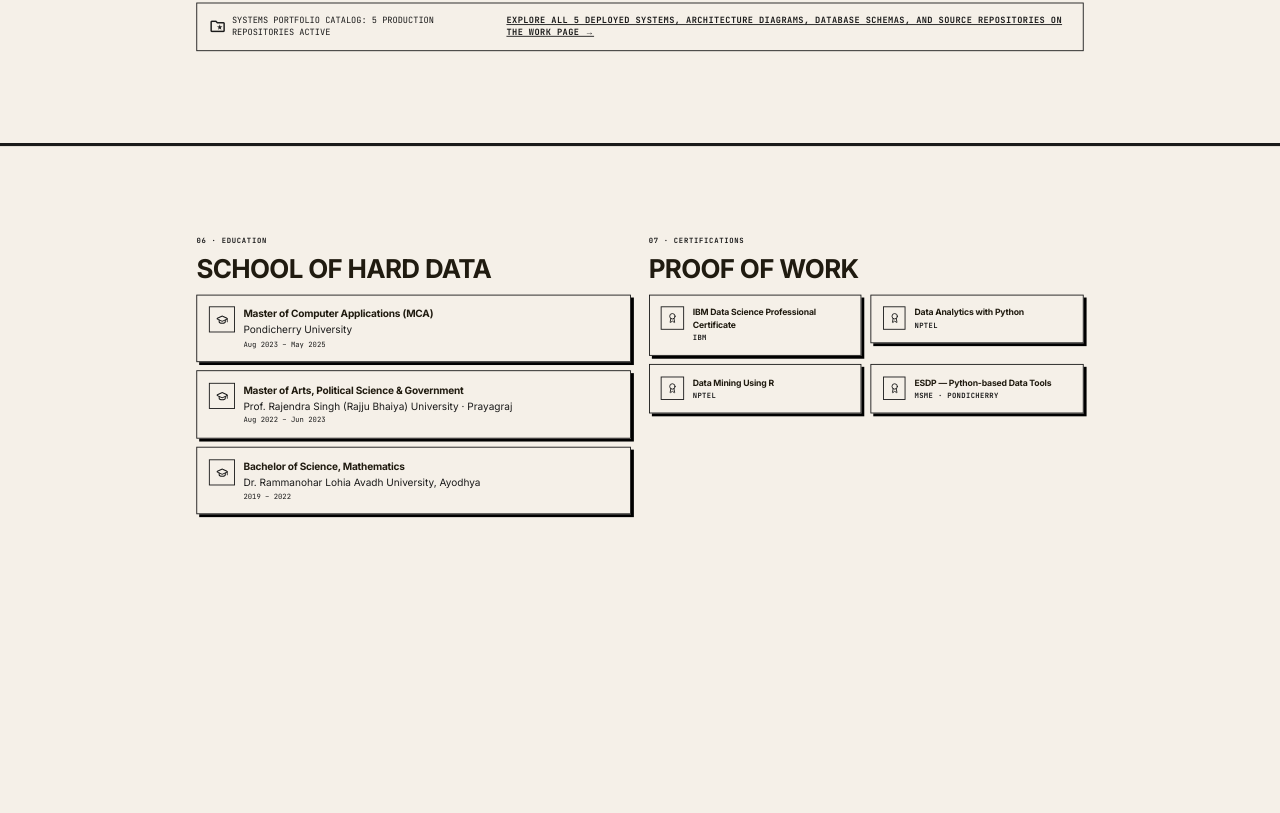
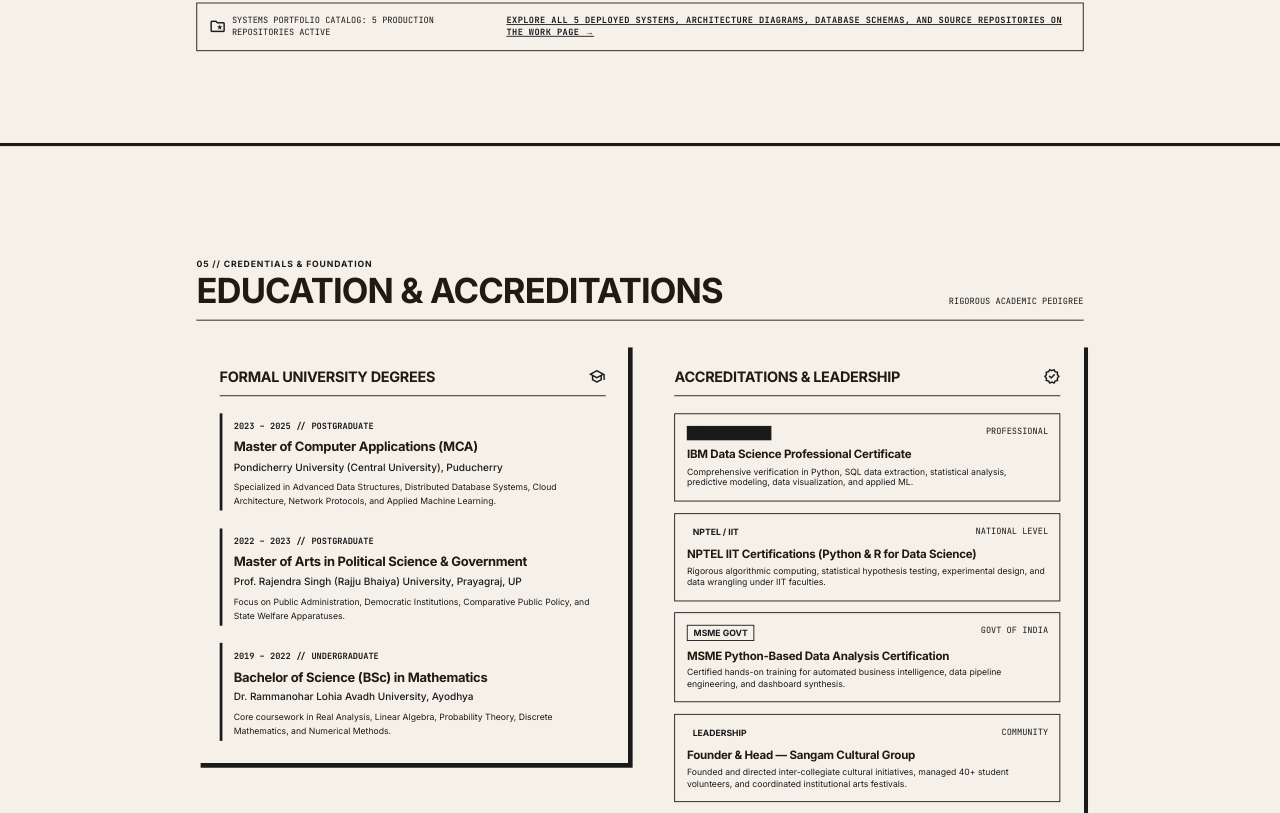
Before and after one commit to adityapandey2002/Portfolio, a Next.js app: page / in a window 1280 px wide. Shown: the part 3627-4440 px from the top of the page. Built offline with nearby package versions, Linux system fonts and the light colour scheme.

Commit message:
feat: Education section matches design - degrees + accreditations with leadership

```diff
--- a/src/components/sections/Education.tsx
+++ b/src/components/sections/Education.tsx
@@ -3,81 +3,126 @@
 import { useRef } from 'react';
 import { motion, useInView } from 'framer-motion';
 import { GraduationCap, Award } from 'lucide-react';
-import { education, certs } from '@/lib/data/skills';
 import { Section } from '@/components/ui/Section';
-import { Card } from '@/components/ui/Card';
-import { Chip } from '@/components/ui/Chip';
+
+const DEGREES = [
+  {
+    num: '01',
+    period: '2023 – 2025 // POSTGRADUATE',
+    accent: 'text-secondary dark:text-vermilion',
+    degree: 'Master of Computer Applications (MCA)',
+    school: 'Pondicherry University (Central University), Puducherry',
+    desc: 'Specialized in Advanced Data Structures, Distributed Database Systems, Cloud Architecture, Network Protocols, and Applied Machine Learning.',
+  },
+  {
+    num: '02',
+    period: '2022 – 2023 // POSTGRADUATE',
+    accent: 'text-tertiary dark:text-electric-blue',
+    degree: 'Master of Arts in Political Science & Government',
+    school: 'Prof. Rajendra Singh (Rajju Bhaiya) University, Prayagraj, UP',
+    desc: 'Focus on Public Administration, Democratic Institutions, Comparative Public Policy, and State Welfare Apparatuses.',
+  },
+  {
+    num: '03',
+    period: '2019 – 2022 // UNDERGRADUATE',
+    accent: 'text-primary dark:text-white',
+    degree: 'Bachelor of Science (BSc) in Mathematics',
+    school: 'Dr. Rammanohar Lohia Avadh University, Ayodhya',
+    desc: 'Core coursework in Real Analysis, Linear Algebra, Probability Theory, Discrete Mathematics, and Numerical Methods.',
+  },
+];
+
+const CERTS = [
+  {
+    badge: 'IBM CREDENTIAL',
+    badgeBg: 'bg-primary text-on-primary',
+    level: 'PROFESSIONAL',
+    title: 'IBM Data Science Professional Certificate',
+    desc: 'Comprehensive verification in Python, SQL data extraction, statistical analysis, predictive modeling, data visualization, and applied ML.',
+  },
+  {
+    badge: 'NPTEL / IIT',
+    badgeBg: 'bg-tertiary text-on-tertiary',
+    level: 'NATIONAL LEVEL',
+    title: 'NPTEL IIT Certifications (Python & R for Data Science)',
+    desc: 'Rigorous algorithmic computing, statistical hypothesis testing, experimental design, and data wrangling under IIT faculties.',
+  },
+  {
+    badge: 'MSME GOVT',
+    badgeBg: 'bg-primary-container text-on-primary-container border border-primary',
+    level: 'GOVT OF INDIA',
+    title: 'MSME Python-Based Data Analysis Certification',
+    desc: 'Certified hands-on training for automated business intelligence, data pipeline engineering, and dashboard synthesis.',
+  },
+  {
+    badge: 'LEADERSHIP',
+    badgeBg: 'bg-secondary text-on-secondary',
+    level: 'COMMUNITY',
+    title: 'Founder & Head — Sangam Cultural Group',
+    desc: 'Founded and directed inter-collegiate cultural initiatives, managed 40+ student volunteers, and coordinated institutional arts festivals.',
+  },
+];
 
 export function Education() {
   const ref = useRef<HTMLDivElement>(null);
   const inView = useInView(ref, { once: true, margin: '-80px' });
 
   return (
-    <section id="education" className="border-b-4 border-primary dark:border-white">
-      <Section className="py-8">
-        <div className="grid grid-cols-1 gap-6 lg:grid-cols-2">
-          <div ref={ref}>
-            <div className="mb-4">
-              <span className="font-mono text-[10px] font-bold uppercase tracking-widest text-on-surface-variant dark:text-ink-dark">
-                06 · EDUCATION
+    <section id="education" className="border-b-4 border-primary dark:border-white bg-surface dark:bg-surface-dark">
+      <Section className="py-12">
+        <div className="mb-8">
+          <div className="flex flex-col sm:flex-row sm:items-end justify-between gap-4 border-b-2 border-primary dark:border-white pb-4">
+            <div>
+              <span className="font-headline text-xs font-bold uppercase tracking-widest text-primary dark:text-white block">
+                05 // CREDENTIALS & FOUNDATION
               </span>
-              <h2 className="mt-2 font-headline text-2xl sm:text-3xl font-bold tracking-tight text-on-surface dark:text-ink-dark sm:text-4xl uppercase">
-                School of hard data
+              <h2 className="font-headline text-3xl sm:text-5xl font-bold uppercase tracking-tight text-on-surface dark:text-ink-dark mt-1">
+                Education & Accreditations
               </h2>
             </div>
-            <div className="space-y-3">
-              {education.map((e, i) => (
-                <motion.div
-                  key={e.degree}
-                  initial={{ opacity: 0, y: 20 }}
-                  animate={inView ? { opacity: 1, y: 0 } : {}}
-                  transition={{ duration: 0.6, delay: 0.1 + i * 0.08 }}
-                >
-                  <Card padding="p-3 sm:p-4">
-                    <div className="flex items-start gap-3">
-                      <span className="flex h-9 w-9 shrink-0 items-center justify-center border-2 border-primary bg-primary-container text-primary dark:border-white dark:bg-primary-yellow dark:text-on-primary">
-                        <GraduationCap size={17} />
-                      </span>
-                      <div>
-                        <h3 className="font-headline text-sm font-bold text-on-surface dark:text-ink-dark">{e.degree}</h3>
-                        <p className="mt-0.5 text-sm text-on-surface-variant dark:text-ink-dark/70">{e.school}</p>
-                        <p className="mt-0.5 font-mono text-[10px] text-on-surface-variant dark:text-ink-dark/60">{e.year}</p>
-                      </div>
-                    </div>
-                  </Card>
-                </motion.div>
+            <span className="font-mono text-xs text-on-surface-variant dark:text-ink-dark/70">
+              RIGOROUS ACADEMIC PEDIGREE
+            </span>
+          </div>
+        </div>
+
+        <div className="grid grid-cols-1 lg:grid-cols-2 gap-8 items-start">
+          {/* Left: Formal Degrees */}
+          <div className="border-3 border-primary dark:border-white bg-surface-container-lowest dark:bg-surface-l2 p-6 sm:p-8 shadow-[6px_6px_0px_#1a1a1a] dark:shadow-[6px_6px_0px_#ffffff] space-y-6">
+            <div className="flex items-center justify-between border-b-2 border-primary dark:border-white pb-3">
+              <h3 className="font-headline text-xl font-bold uppercase text-on-surface dark:text-ink-dark">Formal University Degrees</h3>
+              <span className="material-symbols-outlined text-primary dark:text-white">school</span>
+            </div>
+            <div className="space-y-6">
+              {DEGREES.map((deg) => (
+                <div key={deg.degree} className="border-l-4 border-primary dark:border-white pl-4 py-1 space-y-1">
+                  <span className={`font-mono text-xs font-bold ${deg.accent} uppercase`}>{deg.period}</span>
+                  <h4 className="font-headline text-lg font-bold text-on-surface dark:text-ink-dark">{deg.degree}</h4>
+                  <p className="font-body text-xs sm:text-sm text-on-surface-variant dark:text-ink-dark/70 font-medium">{deg.school}</p>
+                  <p className="font-body text-xs text-on-surface dark:text-ink-dark pt-1 leading-relaxed">{deg.desc}</p>
+                </div>
               ))}
             </div>
           </div>
-          <div>
-            <div className="mb-4">
-              <span className="font-mono text-[10px] font-bold uppercase tracking-widest text-on-surface-variant dark:text-ink-dark">
-                07 · CERTIFICATIONS
-              </span>
-              <h2 className="mt-2 font-headline text-2xl sm:text-3xl font-bold tracking-tight text-on-surface dark:text-ink-dark sm:text-4xl uppercase">
-                Proof of work
-              </h2>
+
+          {/* Right: Accreditations & Leadership */}
+          <div className="border-3 border-primary dark:border-white bg-surface-container dark:bg-surface-l1 p-6 sm:p-8 shadow-[6px_6px_0px_#1a1a1a] dark:shadow-[6px_6px_0px_#ffffff] space-y-6">
+            <div className="flex items-center justify-between border-b-2 border-primary dark:border-white pb-3">
+              <h3 className="font-headline text-xl font-bold uppercase text-on-surface dark:text-ink-dark">Accreditations & Leadership</h3>
+              <span className="material-symbols-outlined text-primary dark:text-white">verified</span>
             </div>
-            <div className="grid grid-cols-1 gap-3 sm:grid-cols-2">
-              {certs.map((c, i) => (
-                <motion.div
-                  key={c.name}
-                  initial={{ opacity: 0, y: 20 }}
-                  animate={inView ? { opacity: 1, y: 0 } : {}}
-                  transition={{ duration: 0.6, delay: 0.1 + i * 0.08 }}
-                >
-                  <Card padding="p-3 sm:p-4">
-                    <div className="flex items-start gap-3">
-                      <span className="flex h-8 w-8 shrink-0 items-center justify-center border-2 border-primary bg-surface dark:border-white dark:bg-surface-l1">
-                        <Award size={15} className="text-primary dark:text-white" />
-                      </span>
-                      <div>
-                        <h3 className="font-headline text-xs font-bold leading-snug text-on-surface dark:text-ink-dark">{c.name}</h3>
-                        <p className="mt-0.5 font-mono text-[10px] font-bold uppercase tracking-wider text-on-surface-variant dark:text-ink-dark/60">{c.issuer}</p>
-                      </div>
-                    </div>
-                  </Card>
-                </motion.div>
+            <div className="space-y-4">
+              {CERTS.map((cert) => (
+                <div key={cert.title} className="bg-surface-container-lowest dark:bg-surface-l2 p-4 border-2 border-primary dark:border-white">
+                  <div className="flex justify-between items-start">
+                    <span className={`${cert.badgeBg} px-2 py-0.5 font-headline text-xs font-bold uppercase`}>
+                      {cert.badge}
+                    </span>
+                    <span className="font-mono text-xs text-on-surface-variant dark:text-ink-dark/70">{cert.level}</span>
+                  </div>
+                  <h4 className="font-headline text-base font-bold text-on-surface dark:text-ink-dark mt-2">{cert.title}</h4>
+                  <p className="font-body text-xs text-on-surface-variant dark:text-ink-dark/70 mt-1">{cert.desc}</p>
+                </div>
               ))}
             </div>
           </div>
```
